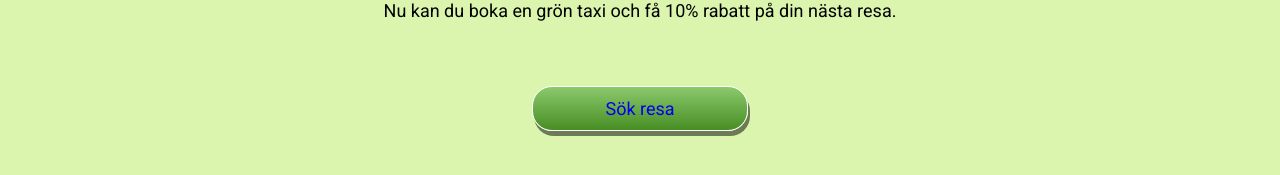
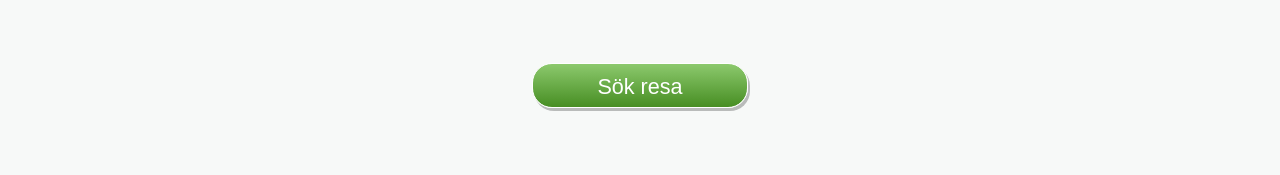
Before and after one commit to NikitaWB/green_cab, a React (Create React App) app: page / in a window 1280 px wide. Shown: the part 355-530 px from the top of the page. Built offline with nearby package versions, Linux system fonts and the light colour scheme.

Commit message:
Styled the Toggle and added radiobuttons in SearchDestinationForm

```diff
--- a/src/Components/Header/index.js
+++ b/src/Components/Header/index.js
@@ -16,7 +16,16 @@ function Header({handleToggle}) {
     return (
         <StyledHeader>
             <h1>GreenCab</h1>
-            <Toggle onChange={() => handleToggle()}/>
+            <Toggle onChange={() => handleToggle()}
+            labelRight='Ändra tema'
+            backgroundColorButton='#478E23'
+            backgroundColorUnchecked='#081c15'
+            backgroundColorChecked='#F7F9F8'
+            width='30'
+            height='17'
+            sliderWidth='13'
+            sliderHeight='13'
+            translate='11' />
         </StyledHeader>
     )
 }
--- a/src/Components/Main/Landing/index.js
+++ b/src/Components/Main/Landing/index.js
@@ -7,7 +7,7 @@ import Logo from '../../../images/logo';
 
 const StyledLanding = styled.div`
 h2{
-    margin: 10px;
+    margin-top: 50px;
 }
 p{
     margin-top: 50px;
@@ -21,9 +21,9 @@ function Landing() {
             <Logo />
             <h2>Hej Nikita,<br/>Välkommen tillbaka!</h2>
             <p>Nu kan du boka en grön taxi och få 10% rabatt på din nästa resa.</p>
-            <Button>
-                <Link to='/search' style={{ textDecoration: 'none' }}>Sök resa</Link>
-            </Button>
+            <Link to='/search' style={{ textDecoration: 'none' }}>
+                <Button>Sök resa</Button>
+            </Link>
         </StyledLanding>
     )
 }
--- a/src/Components/Main/SearchDestinationForm/index.js
+++ b/src/Components/Main/SearchDestinationForm/index.js
@@ -4,9 +4,35 @@ import styled from 'styled-components';
 import { Button } from '../../../GlobalStyle';
 
 const StyledInput = styled.div`
-input{
+input[type='text'] {
     margin: 10px 20px 20px;
     padding: 10px;
+}
+
+.radio {
+    display: inline-flex;
+    overflow: hidden;
+}
+
+.radio_input {
+    display: none;
+}
+
+.radio_label {
+    background: linear-gradient(180deg, #8CC96D 0%, #478E23 100%);
+    color: white;
+    font-size: 0.95em;
+    height: 45px;
+    margin: 10px 10px 20px;
+    padding: 8px 14px;
+    border-radius: 20px;
+    border: 1px solid white;
+    box-shadow: 0 0 5px rgba(0, 0, 0, 0.25);
+    cursor: pointer;
+}
+
+.radio_input:checked + .radio_label {
+    background: 'blue';
 }
 
 `
@@ -24,14 +50,23 @@ function SearchDestinationForm() {
 
     return (
         <StyledInput>
-        <h2>Sök resa</h2>
-        <form onSubmit={handleSubmit}>
-            <input type='text' onChange={handleChange} placeholder='Åka från..' name='searchfrom'/>
-            <input type='text' placeholder='Åka till..' name='searchto'/>
-            <Button>
-                <Link to='/' style={{ textDecoration: 'none' }}>Välj bil</Link>
-            </Button>
-        </form>
+            <h2>Sök resa</h2>
+            <form onSubmit={handleSubmit}>
+                <input type='text' onChange={handleChange} placeholder='Åka från..' name='searchfrom'/>
+                <input type='text' placeholder='Åka till..' name='searchto'/>
+                <br/>
+                <div className='radio'>
+                    <label className='radio_label' for='now' >Åka nu</label>
+                    <input className='radio_input' type='radio' name='when' value='now' id='now' />
+                    <label className='radio_label' for='departure'>Avgång</label>
+                    <input className='radio_input' type='radio' name='when' value='departure' id='departure' />
+                    <label className='radio_label' for='arrival'>Ankomst</label>
+                    <input className='radio_input' type='radio' name='when' value='arrival' id='arrival' />
+                </div>
+                <Link to='/' style={{ textDecoration: 'none' }}>
+                    <Button>Välj bil</Button>
+                </Link>
+            </form>
         </StyledInput>
     )
 }
--- a/src/GlobalStyle.js
+++ b/src/GlobalStyle.js
@@ -2,8 +2,7 @@ import { createGlobalStyle } from "styled-components";
 import styled from "styled-components";
 
 export const lightTheme = {
-    body: '#DBF5AE',
-    li: '#081c15',
+    body: '#F7F9F8' /* '#DBF5AE' */,
     a: '#081c15',
     button:'#8CC96D',
     input: '#e5e5e5',
@@ -14,12 +13,10 @@ export const darkTheme = {
     body: '#081c15',
     h2: '#FFFFFF' ,
     h3: '#FFFFFF' ,
-    li: '#F7F9F8',
     a: '#F7F9F8',
     p: 'white',
-    button: '#478E23',
     input: '#F7F9F8',
-    label: '#F7F9F8',
+    label: '#FFFFFF',
 }
 
 export const GlobalStyle = createGlobalStyle`
@@ -35,7 +32,7 @@ h1, h2, h3{
     font-family: 'Indie Flower', cursive;
     color: ${props => props.theme.h3};
     }
-    p, a{
+    p, a, label{
     font-family: 'Roboto', sans-serif;
     font-size: large;
     color: ${props => props.theme.p};
@@ -52,6 +49,7 @@ export const Button = styled.button`
   padding: 10px;
   border: 1px solid white;
   border-radius: 20px;
-  box-shadow: 2px 5px rgba(0, 0, 0, 0.5);
+  box-shadow: 2px 3px rgba(0, 0, 0, 0.25);
   bottom: 0;
+  cursor: pointer;
 `
```
Also changed, not shown: src/images/logo.svg.
